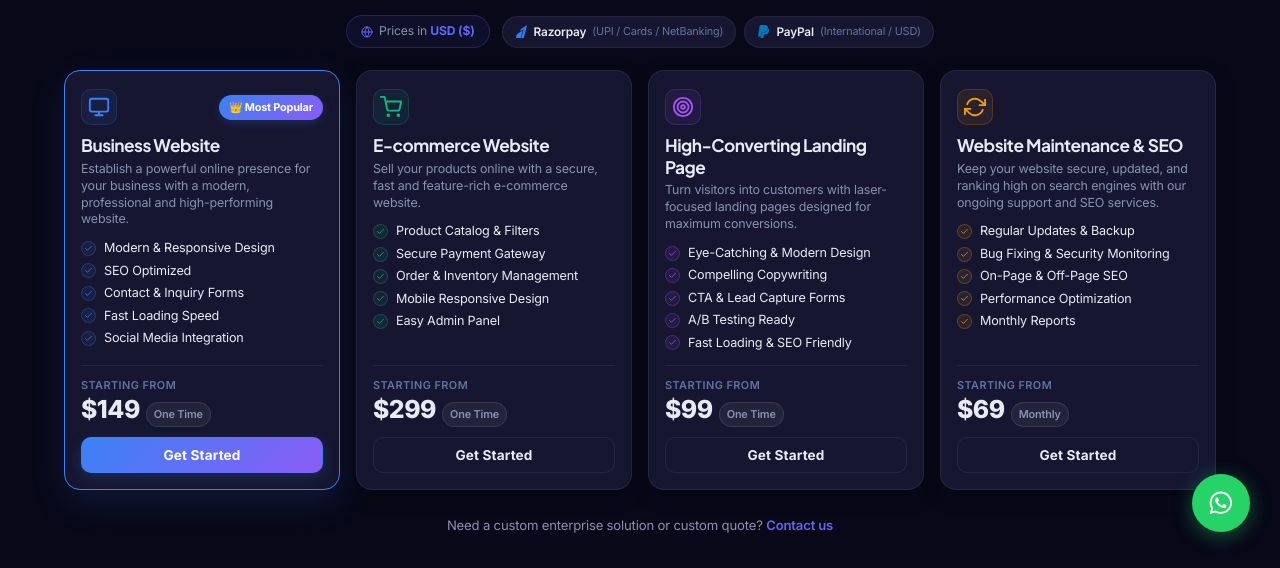
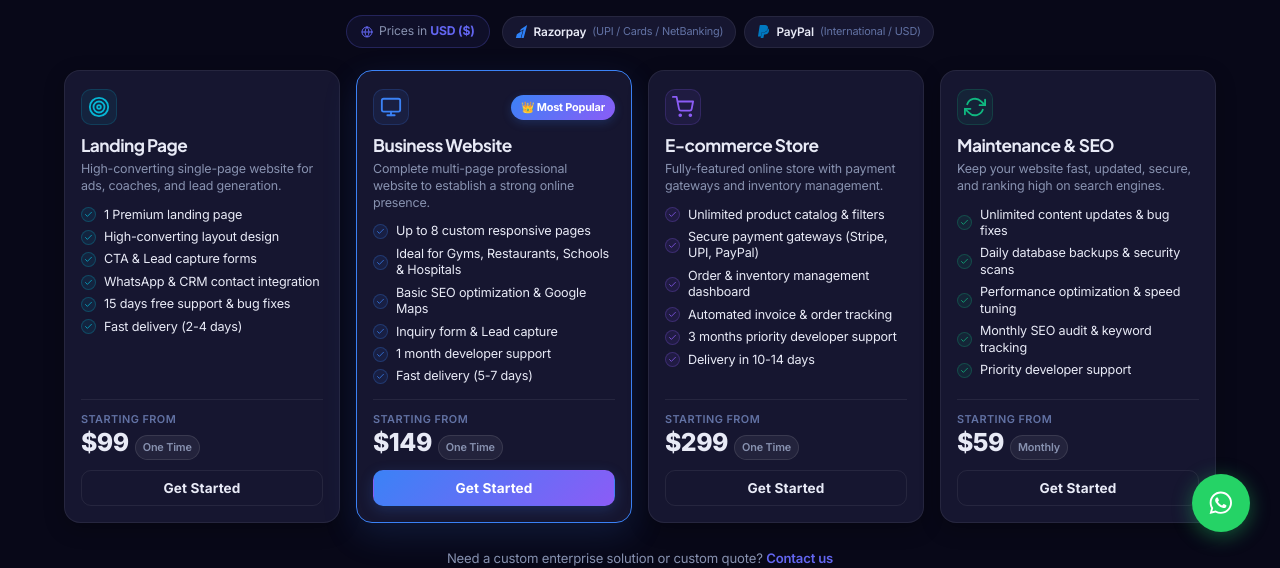
Before and after one commit to Shivam9956/devsphere, a React (Create React App) app in the folder client/: page /pricing in a window 1280 px wide. Shown: the part 238-806 px from the top of the page. Built offline with nearby package versions, Linux system fonts and the light colour scheme; no server answers.

Commit message:
Sync new pricing packages and sanitize outdated plans from remote database

```diff
--- a/client/src/pages/Pricing.js
+++ b/client/src/pages/Pricing.js
@@ -13,75 +13,78 @@ import PaymentBadges from '../components/PaymentBadges';
 
 const defaultPlans = [
   {
+    id: 'landing',
+    name: 'Landing Page',
+    priceUSD: 99,
+    priceINR: 4999,
+    delivery: '2-4 Days',
+    billingType: 'One Time',
+    desc: 'High-converting single-page website for ads, coaches, and lead generation.',
+    features: [
+      '1 Premium landing page',
+      'High-converting layout design',
+      'CTA & Lead capture forms',
+      'WhatsApp & CRM contact integration',
+      '15 days free support & bug fixes',
+      'Fast delivery (2-4 days)'
+    ],
+    color: '#06b6d4',
+    popular: false
+  },
+  {
     id: 'business',
     name: 'Business Website',
     priceUSD: 149,
     priceINR: 6999,
     delivery: '5-7 Days',
     billingType: 'One Time',
-    desc: 'Establish a powerful online presence for your business with a modern, professional and high-performing website.',
+    desc: 'Complete multi-page professional website to establish a strong online presence.',
     features: [
-      'Modern & Responsive Design',
-      'SEO Optimized',
-      'Contact & Inquiry Forms',
-      'Fast Loading Speed',
-      'Social Media Integration'
+      'Up to 8 custom responsive pages',
+      'Ideal for Gyms, Restaurants, Schools & Hospitals',
+      'Basic SEO optimization & Google Maps',
+      'Inquiry form & Lead capture',
+      '1 month developer support',
+      'Fast delivery (5-7 days)'
     ],
     color: '#3b82f6',
     popular: true
   },
   {
     id: 'ecommerce',
-    name: 'E-commerce Website',
+    name: 'E-commerce Store',
     priceUSD: 299,
     priceINR: 12999,
     delivery: '10-14 Days',
     billingType: 'One Time',
-    desc: 'Sell your products online with a secure, fast and feature-rich e-commerce website.',
+    desc: 'Fully-featured online store with payment gateways and inventory management.',
     features: [
-      'Product Catalog & Filters',
-      'Secure Payment Gateway',
-      'Order & Inventory Management',
-      'Mobile Responsive Design',
-      'Easy Admin Panel'
+      'Unlimited product catalog & filters',
+      'Secure payment gateways (Stripe, UPI, PayPal)',
+      'Order & inventory management dashboard',
+      'Automated invoice & order tracking',
+      '3 months priority developer support',
+      'Delivery in 10-14 days'
     ],
-    color: '#10b981',
-    popular: false
-  },
-  {
-    id: 'landing',
-    name: 'High-Converting Landing Page',
-    priceUSD: 99,
-    priceINR: 4999,
-    delivery: '2-4 Days',
-    billingType: 'One Time',
-    desc: 'Turn visitors into customers with laser-focused landing pages designed for maximum conversions.',
-    features: [
-      'Eye-Catching & Modern Design',
-      'Compelling Copywriting',
-      'CTA & Lead Capture Forms',
-      'A/B Testing Ready',
-      'Fast Loading & SEO Friendly'
-    ],
-    color: '#a855f7',
+    color: '#8b5cf6',
     popular: false
   },
   {
     id: 'maintenance',
-    name: 'Website Maintenance & SEO',
-    priceUSD: 69,
+    name: 'Maintenance & SEO',
+    priceUSD: 59,
     priceINR: 2999,
     delivery: 'Continuous Support',
     billingType: 'Monthly',
-    desc: 'Keep your website secure, updated, and ranking high on search engines with our ongoing support and SEO services.',
+    desc: 'Keep your website fast, updated, secure, and ranking high on search engines.',
     features: [
-      'Regular Updates & Backup',
-      'Bug Fixing & Security Monitoring',
-      'On-Page & Off-Page SEO',
-      'Performance Optimization',
-      'Monthly Reports'
+      'Unlimited content updates & bug fixes',
+      'Daily database backups & security scans',
+      'Performance optimization & speed tuning',
+      'Monthly SEO audit & keyword tracking',
+      'Priority developer support'
     ],
-    color: '#f59e0b',
+    color: '#10b981',
     popular: false
   }
 ];
@@ -127,7 +130,17 @@ export default function Pricing() {
     api.get('/plans')
       .then(res => {
         if (res.data && res.data.length > 0) {
-          setPlans(res.data);
+          const isOutdated = res.data.some(p =>
+            (p.id === 'business' && p.priceINR === 15000) ||
+            (p.id === 'ecommerce' && p.priceINR === 35000) ||
+            (p.id === 'landing' && p.priceINR === 8000) ||
+            (p.id === 'maintenance' && p.priceINR === 5000)
+          );
+          if (isOutdated) {
+            setPlans(defaultPlans);
+          } else {
+            setPlans(res.data);
+          }
         } else {
           setPlans(defaultPlans);
         }
```
Also changed, not shown: 1 other file (tests, documents, lock files or other folders).
